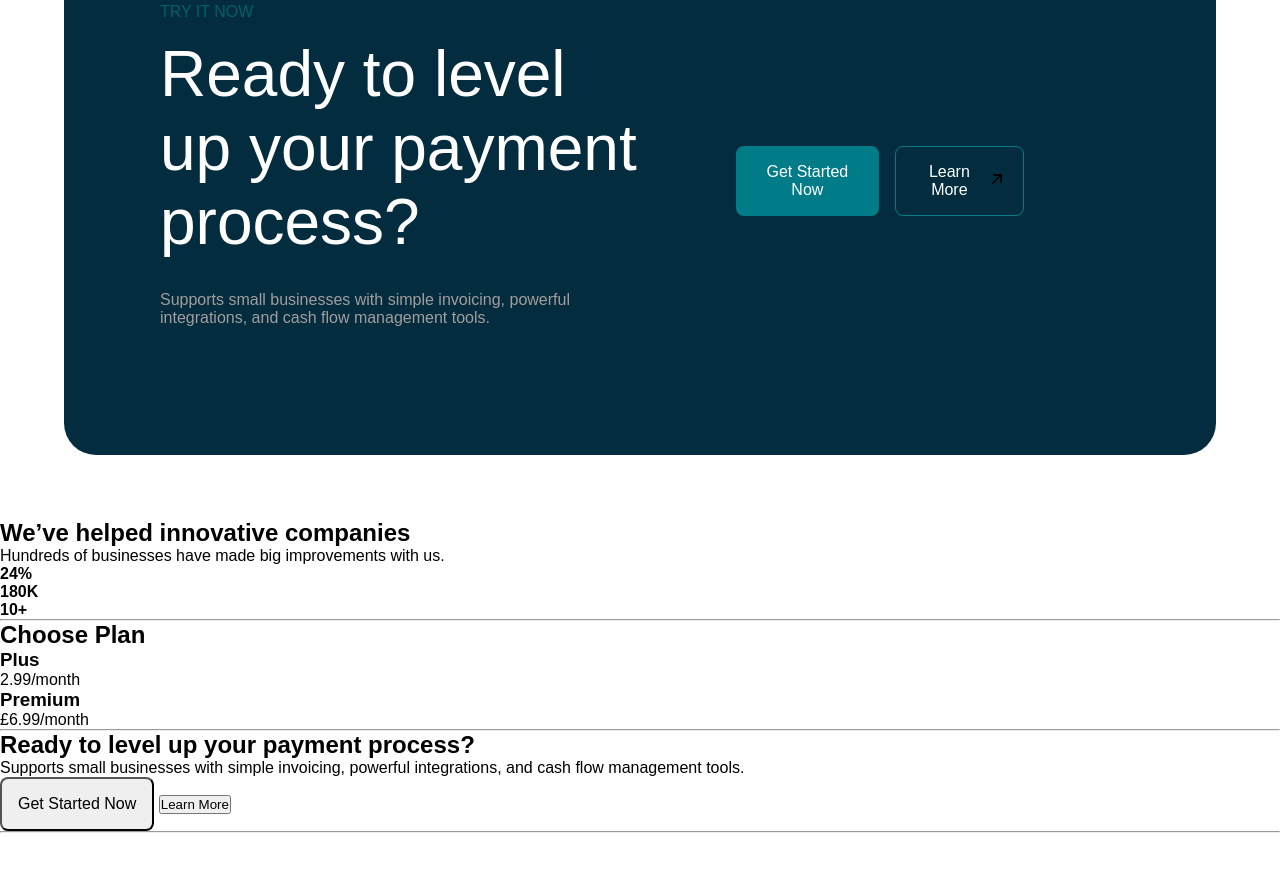
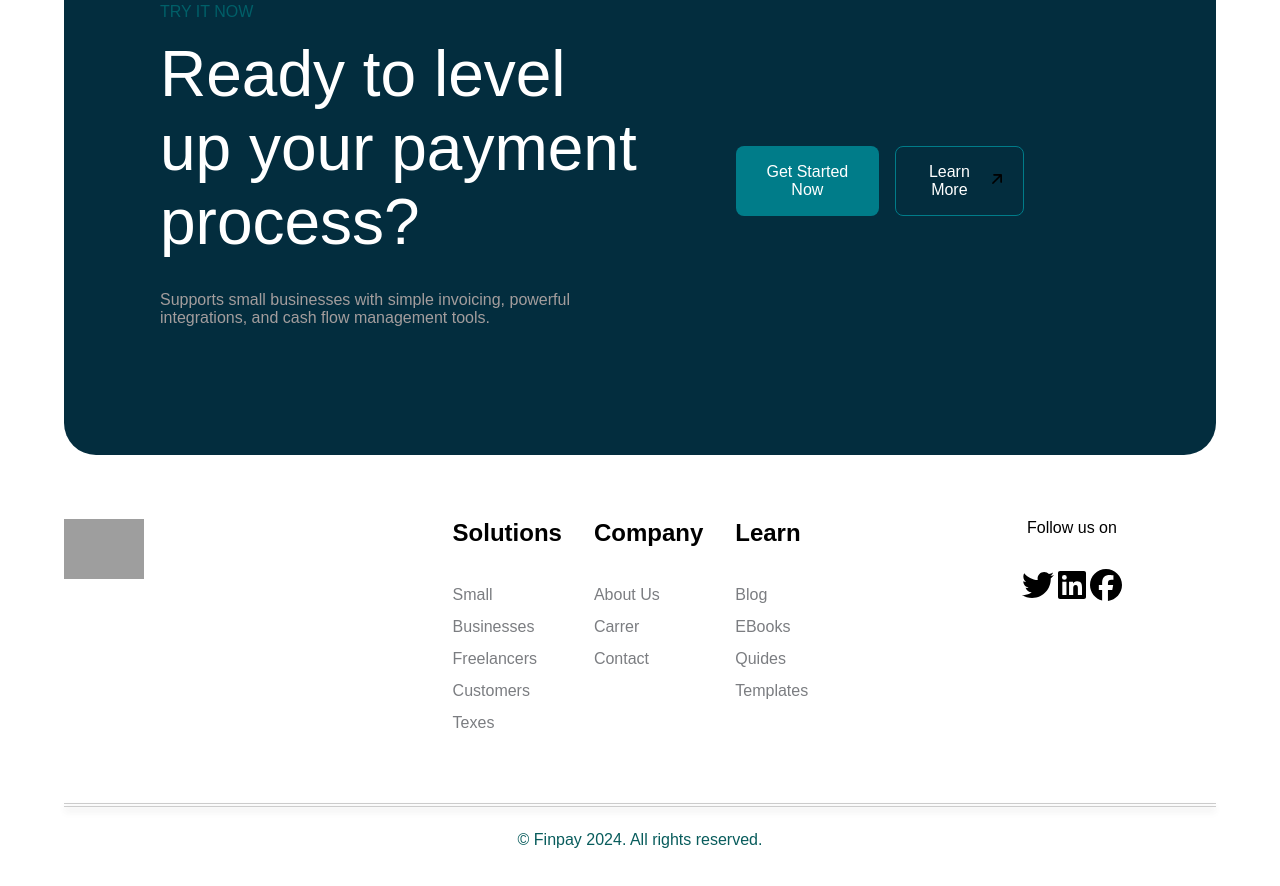
Before and after one commit to sourabhkhera11/Training, a plain HTML site: page HTML/index.html in a window 1280 px wide. Shown: the part 4292-5178 px from the top of the page. Before the commit the page ends 5125 px from the top, so only its background shows below. Drawn offline with Linux system fonts and the light colour scheme; grey boxes are pictures that could not be loaded.

Commit message:
FooterHtmlCss

```diff
--- a/HTML/index.css
+++ b/HTML/index.css
@@ -423,3 +423,69 @@
     font-size: 4rem;
     margin-bottom: 4rem;
 }
+.icons{
+    height: 2rem;
+    width: auto;
+}
+.footer{
+    margin: 4rem;
+    display: flex;
+}
+.footer .col1, .footer .col3{
+    flex: 0 0 25%;
+    min-width: 25%;
+    justify-content: center;
+}
+.footer .col2{
+    flex: 0 0 50%;
+    min-width: 50%;
+    display: flex;
+    justify-content: center;
+    gap: 2rem;
+}
+.cards{
+    flex: 0 0 16%;
+    justify-content: space-around;
+}
+.cards ul{
+    list-style:none;
+}
+.cards ul li{
+    font-size: 1rem;line-height: 2rem;
+
+}
+.cards a{
+    text-decoration: none;
+    color: #7b7d81;
+
+}
+h4{
+    font-size: 1.5rem;
+    margin-bottom: 2rem;
+}
+.footer .col3{
+    text-align: center;
+}
+.footer .col3 p{
+    font-size: 1rem;
+    margin-bottom: 2rem;
+}
+.footer ic{
+    display: flex;
+    gap: 3rem;
+}
+.subFooter{
+    margin: 4rem;
+    text-align: center;
+    line-height: 0.1rem;
+}
+.subFooter p{
+    margin-top: 2rem;
+    color: #085c5c;
+}
+hr {
+  border: none;
+  height: 1px;
+  background-color: #ccc;
+  box-shadow: 0 4px 8px rgba(0, 0, 0, 0.2);
+}
--- a/HTML/index.html
+++ b/HTML/index.html
@@ -189,42 +189,77 @@
         </div>
       </div>
     </section>
-
-  <div id="mission">
-    <h2>We’ve helped innovative companies</h2>
-    <p>Hundreds of businesses have made big improvements with us.</p>
-    <div class="stats">
-      <div><strong>24%</strong></div>
-      <div><strong>180K</strong> </div>
-      <div><strong>10+</strong> </div>
+</main>
+<footer>
+  <div class="footer">
+    <div class="col1">
+      <img src="https://storage.googleapis.com/finpay-pg-assets/merchant/ic_finpay-new.png" alt="Logo" width=auto height="60px" >
     </div>
-</div>
-
-  <hr>
-  <div id="pricing">
-    <h2>Choose Plan</h2>
-    <div class="plans">
-      <div class="plan">
-        <h3>Plus</h3>
-        <p>2.99/month</p>
+    <div class="col2">
+      <div class="solutions cards">
+        <h4>Solutions</h4>
+        <ul>
+          <li>
+            <a href="#">Small Businesses</a>
+          </li>
+          <li>
+            <a href="#">Freelancers</a>
+          </li>
+          <li>
+            <a href="#">Customers</a>
+          </li>
+          <li>
+            <a href="#">Texes</a>
+          </li>
+        </ul>
+     </div>
+      <div class="company cards">
+        <h4>Company</h4>
+        <ul>
+          <li>
+            <a href="#">About Us</a>
+          </li>
+          <li>
+            <a href="#">Carrer</a>
+          </li>
+          <li>
+            <a href="#">Contact</a>
+          </li>
+        </ul>
       </div>
-      <div class="plan">
-        <h3>Premium</h3>
-        <p>£6.99/month</p>
-      </div>
-    </div>
-</div>
-
-  <hr>
-  <div id="cta">
-    <h2>Ready to level up your payment process?</h2>
-    <p>Supports small businesses with simple invoicing, powerful integrations, and cash flow management tools.</p>
-    <div class="sideButton">
-      <button class="button1"  type="button">Get Started Now</button>
-      <button class="button2" type="button">Learn More</button>
+      <div class="learn cards">
+        <h4 >Learn</h4>
+        <ul>
+          <li>
+            <a href="#">Blog</a>
+          </li>
+          <li>
+            <a href="#">EBooks</a>
+          </li>
+          <li>
+            <a href="#">Quides</a>
+          </li>
+          <li>
+            <a href="#">Templates</a>
+          </li>
+        </ul>
+     </div>
+   </div>
+   <div class="col3">
+    <p>Follow us on</p>
+    <div class="ic">
+      <svg class="icons" xmlns="http://www.w3.org/2000/svg" viewBox="0 0 512 512"><!--!Font Awesome Free v7.1.0 by @fontawesome - https://fontawesome.com License - https://fontawesome.com/license/free Copyright 2025 Fonticons, Inc.--><path d="M459.4 151.7c.3 4.5 .3 9.1 .3 13.6 0 138.7-105.6 298.6-298.6 298.6-59.5 0-114.7-17.2-161.1-47.1 8.4 1 16.6 1.3 25.3 1.3 49.1 0 94.2-16.6 130.3-44.8-46.1-1-84.8-31.2-98.1-72.8 6.5 1 13 1.6 19.8 1.6 9.4 0 18.8-1.3 27.6-3.6-48.1-9.7-84.1-52-84.1-103l0-1.3c14 7.8 30.2 12.7 47.4 13.3-28.3-18.8-46.8-51-46.8-87.4 0-19.5 5.2-37.4 14.3-53 51.7 63.7 129.3 105.3 216.4 109.8-1.6-7.8-2.6-15.9-2.6-24 0-57.8 46.8-104.9 104.9-104.9 30.2 0 57.5 12.7 76.7 33.1 23.7-4.5 46.5-13.3 66.6-25.3-7.8 24.4-24.4 44.8-46.1 57.8 21.1-2.3 41.6-8.1 60.4-16.2-14.3 20.8-32.2 39.3-52.6 54.3z"/></svg>
+      <svg class="icons" xmlns="http://www.w3.org/2000/svg" viewBox="0 0 448 512"><!--!Font Awesome Free v7.1.0 by @fontawesome - https://fontawesome.com License - https://fontawesome.com/license/free Copyright 2025 Fonticons, Inc.--><path d="M416 32L31.9 32C14.3 32 0 46.5 0 64.3L0 447.7C0 465.5 14.3 480 31.9 480L416 480c17.6 0 32-14.5 32-32.3l0-383.4C448 46.5 433.6 32 416 32zM135.4 416l-66.4 0 0-213.8 66.5 0 0 213.8-.1 0zM102.2 96a38.5 38.5 0 1 1 0 77 38.5 38.5 0 1 1 0-77zM384.3 416l-66.4 0 0-104c0-24.8-.5-56.7-34.5-56.7-34.6 0-39.9 27-39.9 54.9l0 105.8-66.4 0 0-213.8 63.7 0 0 29.2 .9 0c8.9-16.8 30.6-34.5 62.9-34.5 67.2 0 79.7 44.3 79.7 101.9l0 117.2z"/></svg>
+      <svg class="icons" xmlns="http://www.w3.org/2000/svg" viewBox="0 0 512 512"><!--!Font Awesome Free v7.1.0 by @fontawesome - https://fontawesome.com License - https://fontawesome.com/license/free Copyright 2025 Fonticons, Inc.--><path d="M512 256C512 114.6 397.4 0 256 0S0 114.6 0 256C0 376 82.7 476.8 194.2 504.5l0-170.3-52.8 0 0-78.2 52.8 0 0-33.7c0-87.1 39.4-127.5 125-127.5 16.2 0 44.2 3.2 55.7 6.4l0 70.8c-6-.6-16.5-1-29.6-1-42 0-58.2 15.9-58.2 57.2l0 27.8 83.6 0-14.4 78.2-69.3 0 0 175.9C413.8 494.8 512 386.9 512 256z"/></svg>
+     </div>
     </div>
   </div>
-  <hr>
-</main>
+  <div class="subFooter">
+    <hr>
+    <br>
+    <hr>
+    <p>&copy; Finpay 2024. All rights reserved.</p>
+  </div>
+</footer>
 </body>
 </html>
```
